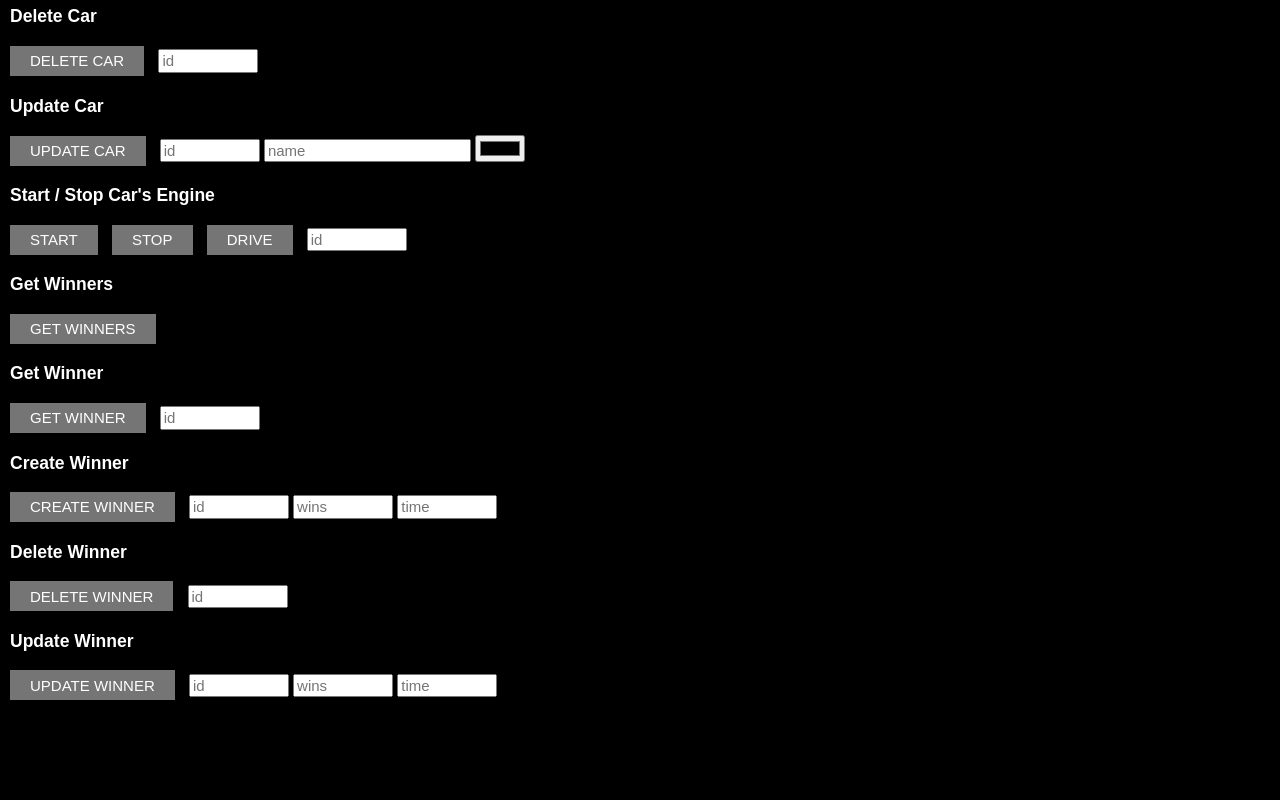
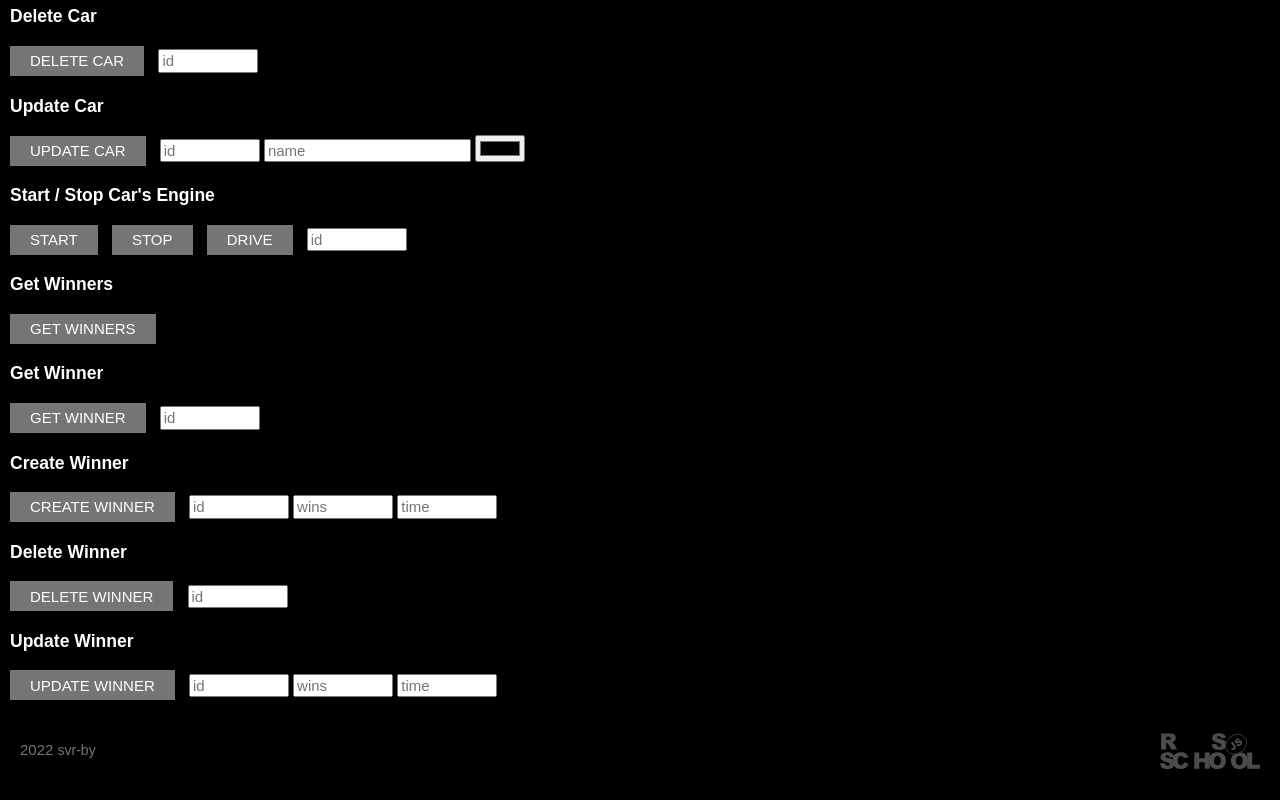
Before and after one commit to svr-by/JSFE2022Q1, a website built with webpack: page async-race/src/index.html in a window 1280 px wide. Shown: the part 431-1231 px from the top of the page. Before the commit the page ends 1131 px from the top, so only its background shows below. Built offline with nearby package versions, Linux system fonts and the light colour scheme.

Commit message:
feat: add footer layout

```diff
--- a/async-race/src/index.html
+++ b/async-race/src/index.html
@@ -74,5 +74,17 @@
       <input type="number" class="input-num" id="input16" placeholder="time">
     </div>
   </main>
+  <footer class="footer">
+    <div class="wrapper footer__wrapper">
+      <div>
+        2022 <a href="https://github.com/svr-by" class="footer__link">svr-by</a>
+      </div>
+      <div>
+        <a href="https://rs.school/js/">
+          <img src="assets/img/rs_school_js.svg" alt="RSSchool"  class="footer__img">
+        </a>
+      </div>
+    </div>
+  </footer>
 </body>
 </html>
--- /dev/null
+++ b/async-race/src/styles/layouts/_footer.scss
@@ -0,0 +1,30 @@
+.footer__wrapper {
+  height: 100px;
+  display: flex;
+  align-items: center;
+  justify-content: space-between;
+  padding: 0 20px;
+  color: $color-dark-xl;
+}
+
+.footer__link {
+  font-size: 14px;
+  text-decoration: none;
+  color: $color-dark-xl;
+  transition: all 0.3s;
+
+  &:hover {
+    color: $color-grey;
+  }
+}
+
+.footer__img{
+  display: block;
+  width: 100px;
+  filter: invert(100%) brightness(30%);
+  transition: all 0.3s;
+
+  &:hover {
+    filter: invert(100%) brightness(70%);
+  }
+}
--- a/async-race/src/styles/style.scss
+++ b/async-race/src/styles/style.scss
@@ -4,3 +4,4 @@
 @import 'layouts/base';
 @import 'layouts/header';
 @import 'layouts/main';
+@import 'layouts/footer';
```
Also changed, not shown: async-race/src/assets/img/rs_school_js.svg (added).
